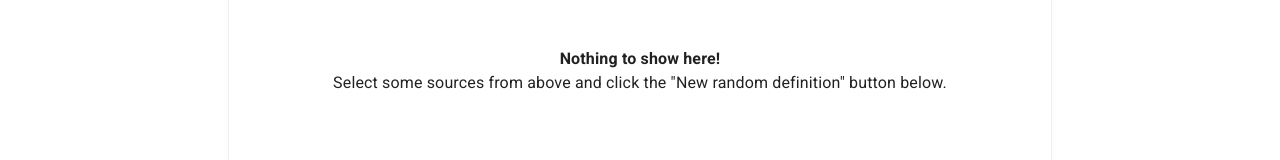
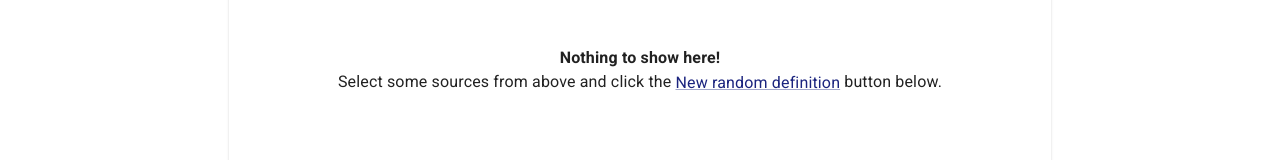
Before and after one commit to Haltarys/HIST130-Quiz, a React (Vite) app: page /quiz in a window 1280 px wide. Shown: the part 418-578 px from the top of the page. Built offline with nearby package versions, Linux system fonts and the light colour scheme.

Commit message:
feat(quiz): make placeholder text for no definition clickable

```diff
--- a/src/components/quiz/form/DefinitionText.tsx
+++ b/src/components/quiz/form/DefinitionText.tsx
@@ -1,11 +1,13 @@
+import { Link } from '@mui/material';
 import Typography from '@mui/material/Typography';
 import type { Definition } from 'src/api/types';
 
 interface DefinitionTextProps {
   definition: Definition | undefined;
+  handleClick: () => void;
 }
 
-function DefinitionText({ definition }: DefinitionTextProps) {
+function DefinitionText({ definition, handleClick }: DefinitionTextProps) {
   return (
     <>
       <Typography variant="h6" gutterBottom>
@@ -27,8 +29,16 @@ function DefinitionText({ definition }: DefinitionTextProps) {
           <div>
             <Typography fontWeight="bold">Nothing to show here!</Typography>
             <Typography>
-              Select some sources from above and click the "New random
-              definition" button below.
+              Select some sources from above and click the{' '}
+              <Link
+                variant="body1"
+                component="button"
+                color="primary"
+                onClick={handleClick}
+              >
+                New random definition
+              </Link>{' '}
+              button below.
             </Typography>
           </div>
         </Typography>
--- a/src/components/quiz/form/RandomDefinition.tsx
+++ b/src/components/quiz/form/RandomDefinition.tsx
@@ -29,7 +29,10 @@ function RandomDefinition({ definitions }: RandomDefinitionProps) {
         reset();
       })}
     >
-      <DefinitionText definition={definition} />
+      <DefinitionText
+        definition={definition}
+        handleClick={setNextRandomDefinition}
+      />
       <QuizTextField control={control} />
       <QuizActions handleClick={setNextRandomDefinition} />
     </form>
```
